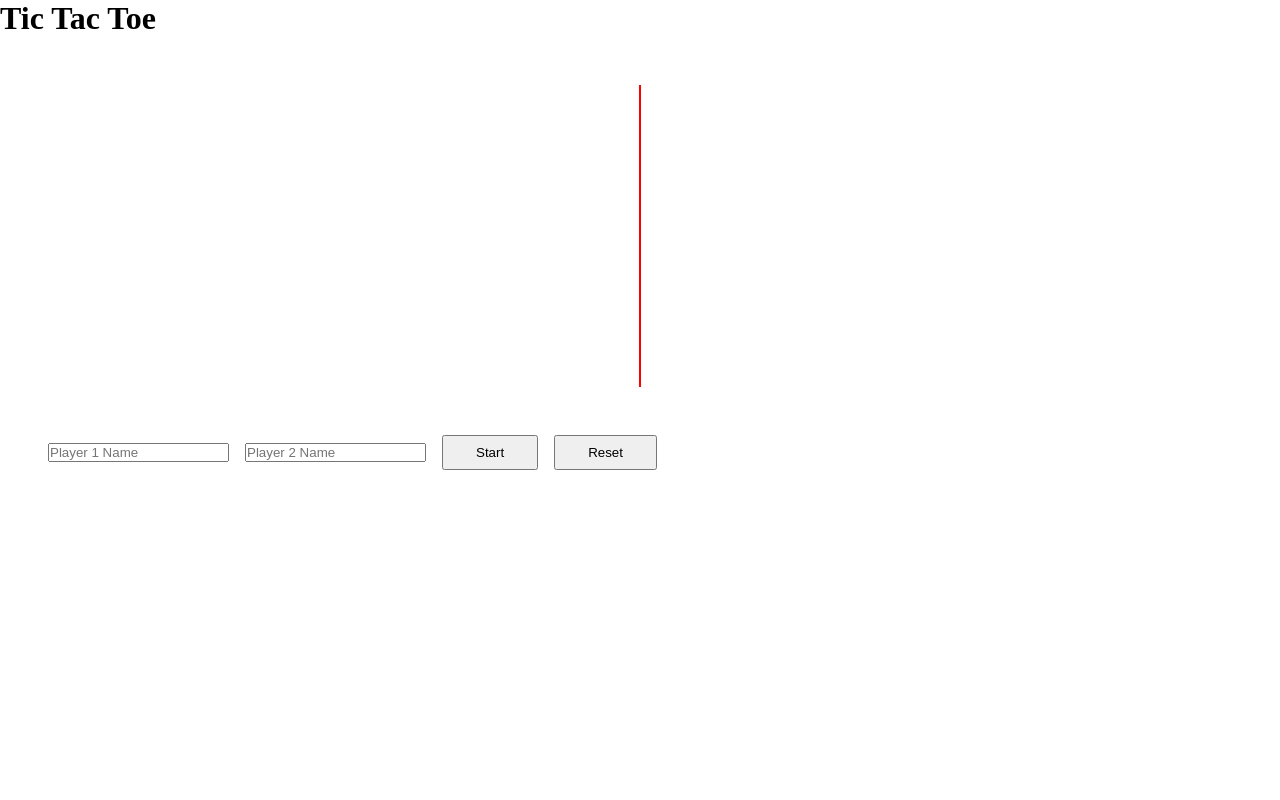
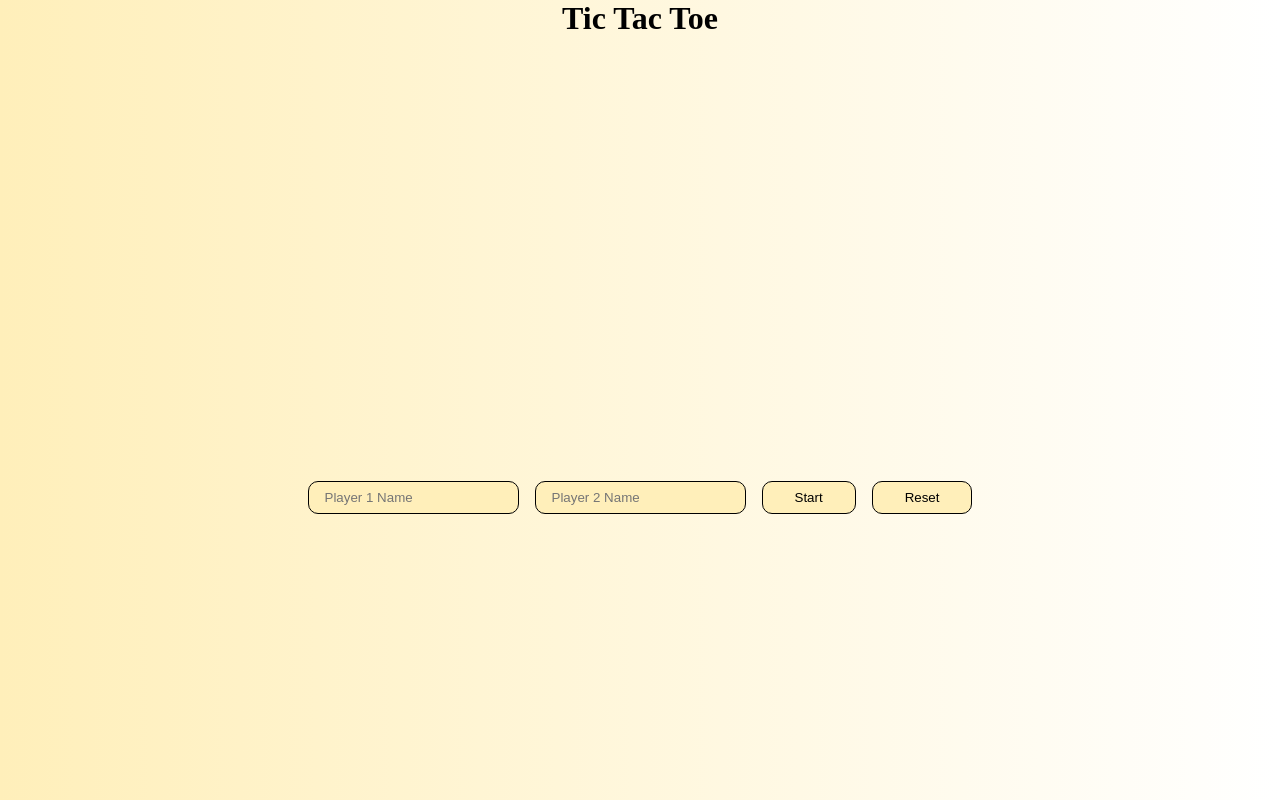
Before and after one commit to adrianlagarto/top-tic-tac-toe, a plain HTML site: page index.html in a window 1280 px wide. Drawn offline with Linux system fonts and the light colour scheme.

Commit message:
background css

```diff
--- a/index.html
+++ b/index.html
@@ -8,6 +8,7 @@
     <link rel="stylesheet" href="style.css">
   </head>
   <body>
+    <div class="game">
       <header>
         <h1>Tic Tac Toe</h1>
       </header>
@@ -23,6 +24,7 @@
 
       <div id="message"></div>
       <div id="result-display"></div>
+    </div>
 
 	<script src="script.js"></script>
   </body>
--- a/script.js
+++ b/script.js
@@ -1,3 +1,11 @@
+const displayController = (() => {
+  const renderMessage = (message) => {
+    document.querySelector("#message").innerHTML = message;
+  }
+  return {
+    renderMessage
+  }
+})();
 
 const GameBoard = (() => {
   let gameboard = ["", "", "", "", "", "", "", "", ""]
@@ -44,14 +52,14 @@ const Game = (() => {
     players = [
       createPlayer(document.querySelector('#player1').value, 'X'),
       createPlayer(document.querySelector('#player2').value, 'O')
-    ]
+    ];
     currentPlayerIndex = 0;
     gameOver = false;
     GameBoard.render();
     const squares = document.querySelectorAll(".square");
     squares.forEach((square) => {
       square.addEventListener("click", handleClick)
-    })
+    });
   }
 
   const handleClick = (event) => {
@@ -66,10 +74,10 @@ const Game = (() => {
 
     if(checkForWin(GameBoard.getGameboard(), players[currentPlayerIndex].mark)){
       gameOver = true;
-      alert(`${players[currentPlayerIndex].name} won`)
+      displayController.renderMessage(`${players[currentPlayerIndex].name} wins`);
     }else if(checkForTie(GameBoard.getGameboard())) {
       gameOver = true;
-      alert('its a tie')
+      displayController.renderMessage("It's a tie!");
     }
     currentPlayerIndex = currentPlayerIndex === 0 ? 1 : 0;//alternate turn of the playeer
   }
@@ -84,11 +92,11 @@ const Game = (() => {
       [2, 5, 8],
       [0, 4, 8],
       [2, 4, 6],
-    ]
+    ];
     for(let i=0; i< winningCombinations.length;i++){
       const [a, b, c] = winningCombinations[i];
       if(board[a] && board[a] === board[b] && board[a] === board[c]){
-        return true
+        return true;
       }
     }
     return false;
@@ -96,7 +104,6 @@ const Game = (() => {
 
   function checkForTie (board){
     return board.every(cell =>cell !=="");
-
   }
 
   const restart = () => {
@@ -104,6 +111,8 @@ const Game = (() => {
       GameBoard.update(i, "");
     }
     GameBoard.render();
+    gameOver = false;
+    document.querySelector("#message").innerHTML = "";
   }
 
   return {
@@ -116,10 +125,9 @@ const Game = (() => {
 const restartButton = document.querySelector("#reset-btn");
 restartButton.addEventListener("click", () => {
   Game.restart();
-  console.log('qwe')
-})
+});
 
 const startButton = document.querySelector('#start-btn');
 startButton.addEventListener("click", () => {
   Game.start();
-})
+});
--- a/style.css
+++ b/style.css
@@ -6,6 +6,14 @@
 body{
   margin:0;
   padding:0;
+  background-image: linear-gradient(to right, #ffefba, #ffffff);
+}
+
+.game{
+  display: flex;
+  flex-direction: column;
+  justify-content: center;
+  align-items: center;
 }
 
 #gameboard{
@@ -14,16 +22,17 @@ body{
   justify-self: center;
   align-items: center;
   height: 300px;
-  border:1px solid red;
   justify-content: center;
   margin:3rem;
+  width: 450px;
+  gap:1rem
 }
 
 .square{
   display: flex;
   flex-wrap: wrap;
+  border:1px solid black;
   float: left;
-  border:1px solid black;
   justify-content: center;
   align-items: center;
   width: 25%;
@@ -42,4 +51,14 @@ body{
 
 #control button{
   padding:.5rem 2rem;
+  border-radius: 10px;
+  border: 1px solid black;
+  background-color: #ffefba;
 }
+
+#control input{
+  padding: .5rem 1rem;
+  border-radius: 10px;
+  border: 1px solid black;
+  background-color: #ffefba;
+}
```
Lines whose indentation alone changed are shown as unchanged.
